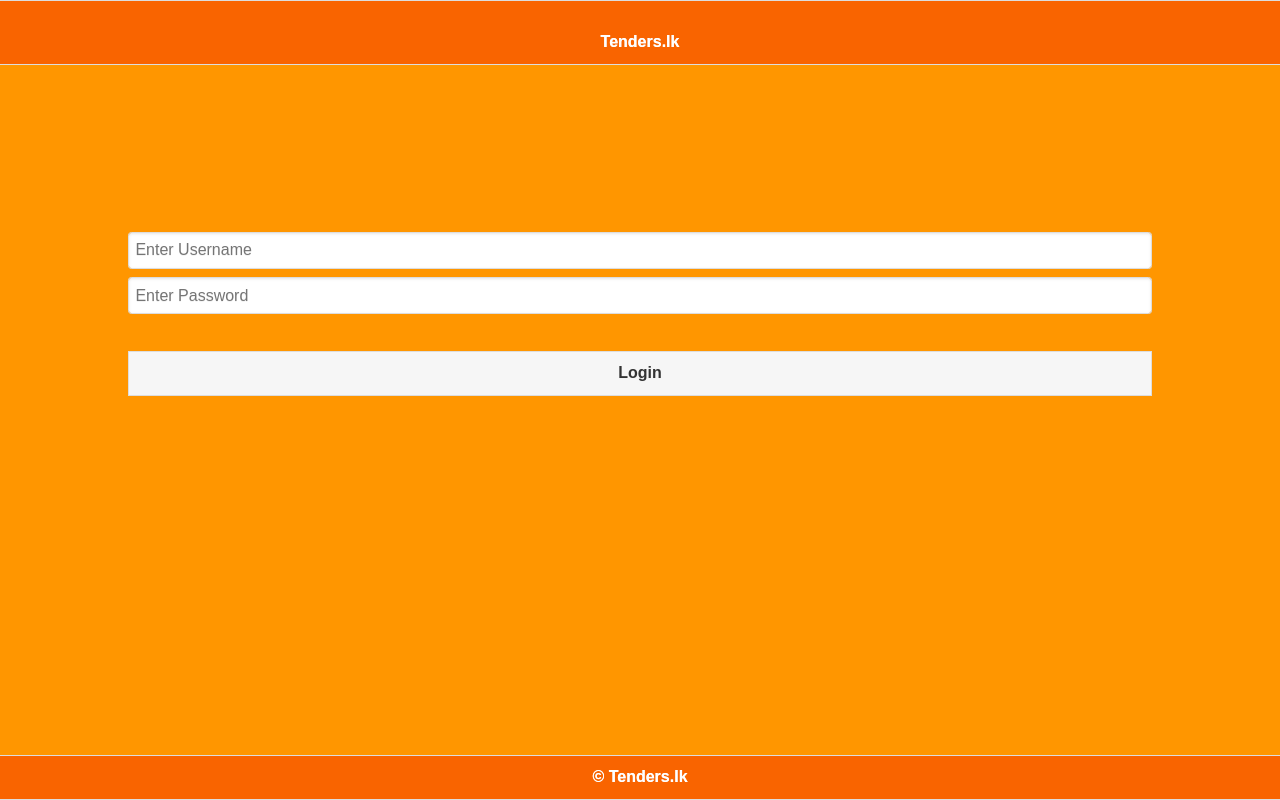
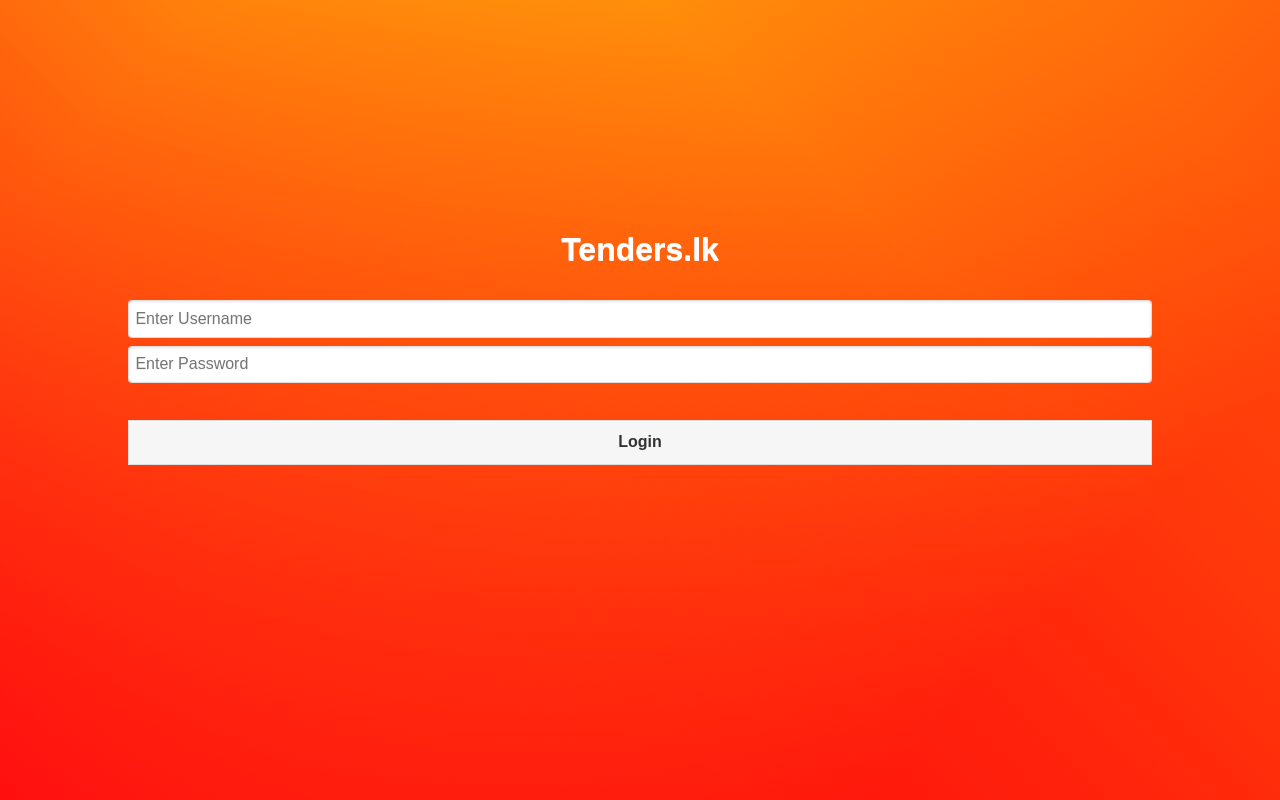
Before and after one commit to nck001/www, a PHP site: page / in a window 1280 px wide. Run offline with PHP 8.4, Linux system fonts and the light colour scheme.

Commit message:
main page styles changed

```diff
--- a/index.html
+++ b/index.html
@@ -20,10 +20,11 @@
 
 <!--Login Page start-->
 	<div data-role="page" id="login" data-theme="a" class="login-page">
-		<div data-role="header" data-position="inline" class="header-top">
-			<h1>Tenders.lk</h1>
-		</div>
+
 		<div data-role="content" data-theme="a" class="login-content">
+        <div id="title" align="center" >
+        <h1>Tenders.lk</h1>
+        </div>
             <div class="ui-field-contain">
                 <input name="username" id="username" placeholder="Enter Username" value="" type="text">
                 <input name="password" id="password" placeholder="Enter Password" value="" type="password">
@@ -36,9 +37,7 @@
             </div>
 		</div>
 
-        <div data-role="footer" data-position="inline" class="login-footer">
-			<h1>© Tenders.lk</h1>
-		</div>
+
 	</div>
 <!--Login page end-->
 
--- a/themes/custom.css
+++ b/themes/custom.css
@@ -1,20 +1,33 @@
 @charset "utf-8";
 /* CSS Document */
 
+#title{
+	color:#FFF;
+
+	}
+
 .login-content{
-	background-color:#FF9600;
+
 	padding:10%;
 	top:10%;
 	position:absolute;
 	width:80%;
+	background-color: transparent;
+
 	}
-.login-footer{
-	position:absolute;
-	width:100%;
-	bottom:0;
-	}
+
+
 .login-page{
-	background-color:#FF9600;
+	background:
+		-webkit-linear-gradient(45deg, hsla(0, 100%, 53%, 1) 0%, hsla(0, 100%, 53%, 0) 70%),
+		-webkit-linear-gradient(315deg, hsla(42, 100%, 52%, 1) 10%, hsla(42, 100%, 52%, 0) 80%),
+		-webkit-linear-gradient(225deg, hsla(15, 100%, 52%, 1) 10%, hsla(15, 100%, 52%, 0) 80%),
+		-webkit-linear-gradient(135deg, hsla(1, 100%, 52%, 1) 100%, hsla(1, 100%, 52%, 0) 70%);
+	background:
+		linear-gradient(45deg, hsla(0, 100%, 53%, 1) 0%, hsla(0, 100%, 53%, 0) 70%),
+		linear-gradient(135deg, hsla(42, 100%, 52%, 1) 10%, hsla(42, 100%, 52%, 0) 80%),
+		linear-gradient(225deg, hsla(15, 100%, 52%, 1) 10%, hsla(15, 100%, 52%, 0) 80%),
+		linear-gradient(315deg, hsla(1, 100%, 52%, 1) 100%, hsla(1, 100%, 52%, 0) 70%);
 	}
 #error{
 	color:#FFF;
```
